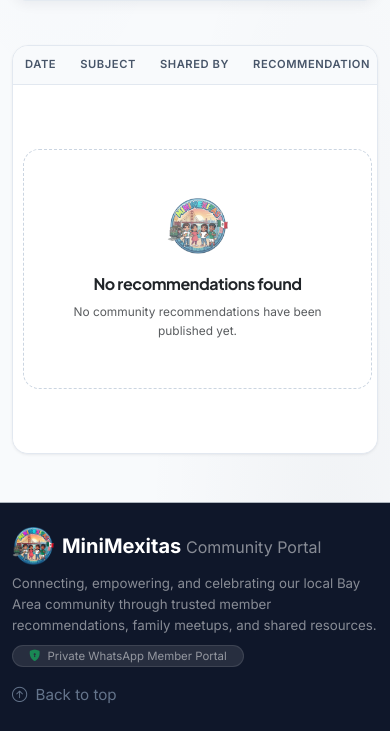
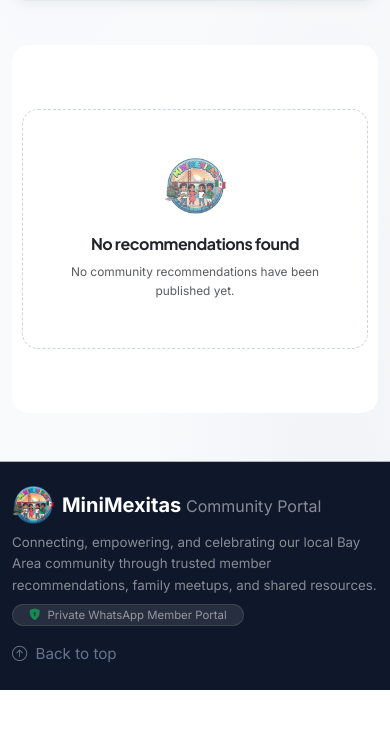
Before and after one commit to pemujo/minimexas, a Django app: template recommendations/templates/recommendations/notes.html in a window 390 px wide. Shown: the part 813-1544 px from the top of the page. After the commit the page ends 1503 px from the top, so only its background shows below. Run offline with Django 5.2, Linux system fonts and the light colour scheme; the template is opened without the code that fills it, so the values that code supplies are empty.

Commit message:
Optimize recommendations list on mobile into responsive cards without lateral scrolling

```diff
--- a/recommendations/templates/recommendations/notes.html
+++ b/recommendations/templates/recommendations/notes.html
@@ -206,7 +206,16 @@
                 box-shadow: none;
             }
         }
-        .recommendation-row.highlighted-row,
+        .recommendation-row.highlighted-row {
+            animation: highlightGlow 1.2s ease-out;
+            background-color: #eff6ff !important;
+            border-color: #93c5fd !important;
+            border-left: 5px solid #2563eb !important;
+            box-shadow: 0 4px 16px rgba(37, 99, 235, 0.12) !important;
+            --bs-table-bg: #eff6ff !important;
+            --bs-table-accent-bg: #eff6ff !important;
+            transition: background-color 0.4s ease, border-color 0.4s ease;
+        }
         .recommendation-row.highlighted-row > td,
         .recommendation-row.highlighted-row > th {
             animation: highlightGlow 1.2s ease-out;
@@ -279,6 +288,144 @@
             background: #f8fafc;
             color: #1e40af;
             border-color: #cbd5e1;
+        }
+
+        /* =========================================================
+           Responsive Mobile Card Feed Layout (< 768px)
+           Eliminates horizontal/lateral scrolling and formats rows as clean cards
+           ========================================================= */
+        @media (max-width: 767.98px) {
+            #leftListColumn .card.card-custom {
+                background: transparent !important;
+                border: none !important;
+                box-shadow: none !important;
+                padding: 0 !important;
+            }
+
+            .table-responsive {
+                overflow-x: visible !important;
+                border: none !important;
+                padding: 0 !important;
+                background: transparent !important;
+            }
+
+            #recommendationsTable {
+                display: block !important;
+                width: 100% !important;
+                border-collapse: separate !important;
+                border-spacing: 0 !important;
+                border: none !important;
+            }
+
+            #recommendationsTable thead {
+                display: none !important;
+            }
+
+            #recommendationsTable tbody {
+                display: flex !important;
+                flex-direction: column !important;
+                gap: 0.85rem !important;
+                width: 100% !important;
+            }
+
+            .recommendation-row {
+                display: grid !important;
+                grid-template-columns: 1fr auto !important;
+                grid-template-areas:
+                    "subject action"
+                    "date    date"
+                    "content content"
+                    "author  author" !important;
+                row-gap: 0.35rem !important;
+                column-gap: 0.5rem !important;
+                align-items: center !important;
+                background: #ffffff !important;
+                border-radius: 16px !important;
+                border: 1px solid rgba(226, 232, 240, 0.95) !important;
+                box-shadow: 0 2px 10px rgba(15, 23, 42, 0.04) !important;
+                padding: 1.1rem !important;
+                margin-bottom: 0 !important;
+                position: relative !important;
+                width: 100% !important;
+                box-sizing: border-box !important;
+            }
+
+            .recommendation-row > td {
+                display: block !important;
+                padding: 0 !important;
+                border: none !important;
+                background: transparent !important;
+                width: 100% !important;
+            }
+
+            .recommendation-row .rec-cell-subject {
+                grid-area: subject !important;
+                justify-self: start !important;
+            }
+
+            .recommendation-row .rec-cell-date {
+                grid-area: date !important;
+                margin-top: -0.05rem !important;
+                margin-bottom: 0.2rem !important;
+            }
+
+            .recommendation-row .rec-cell-action {
+                grid-area: action !important;
+                justify-self: end !important;
+                text-align: right !important;
+            }
+
+            .recommendation-row .rec-cell-content {
+                grid-area: content !important;
+                margin-top: 0.35rem !important;
+                padding-top: 0.65rem !important;
+                border-top: 1px solid rgba(241, 245, 249, 0.95) !important;
+            }
+
+            .recommendation-row .rec-cell-author {
+                grid-area: author !important;
+                margin-top: 0.2rem !important;
+                padding-top: 0.6rem !important;
+                border-top: 1px solid rgba(241, 245, 249, 0.95) !important;
+            }
+
+            .recommendation-row .recommendation-text {
+                font-size: 0.92rem !important;
+                line-height: 1.6 !important;
+                color: #1e293b !important;
+                word-break: break-word !important;
+                overflow-wrap: anywhere !important;
+                white-space: normal !important;
+            }
+
+            .recommendation-row .date-badge {
+                font-size: 0.78rem !important;
+                color: #64748b !important;
+            }
+
+            .recommendation-row .badge-subject {
+                font-size: 0.78rem !important;
+                padding: 4px 10px !important;
+            }
+
+            .loc-pill-btn {
+                max-width: 100% !important;
+                white-space: normal !important;
+                word-break: break-word !important;
+            }
+
+            #serverEmptyRow {
+                display: block !important;
+                width: 100% !important;
+            }
+            #serverEmptyRow > td {
+                display: block !important;
+                width: 100% !important;
+                border: none !important;
+                background: #ffffff !important;
+                border-radius: 16px !important;
+                box-shadow: 0 2px 8px rgba(15, 23, 42, 0.04) !important;
+            }
         }
     </style>
 </head>
@@ -423,12 +570,12 @@
                             <tbody id="tableBody">
                                 {% for row in notes %}
                                     <tr class="recommendation-row" id="rec-row-{{ row.index }}" data-index="{{ row.index }}" data-subject="{{ row.Subject|default:''|lower }}" data-author="{{ row.Shared_By|default:''|lower }}" data-content="{{ row.Recommendation|default:''|lower }}" data-location="{{ row.Location|default:''|lower }}" data-has-loc="{% if row.has_location %}1{% else %}0{% endif %}">
-                                        <td>
+                                        <td class="rec-cell-date">
                                             <span class="date-badge">
                                                 <i class="bi bi-calendar3 me-1 opacity-75"></i> {{ row.Date|default:"—" }}
                                             </span>
                                         </td>
-                                        <td>
+                                        <td class="rec-cell-subject">
                                             {% if row.Subject %}
                                                 <span class="badge-subject">
                                                     {{ row.Subject }}
@@ -437,7 +584,7 @@
                                                 <span class="text-muted small">—</span>
                                             {% endif %}
                                         </td>
-                                        <td>
+                                        <td class="rec-cell-author">
                                             <div class="d-flex align-items-center">
                                                 <div class="author-avatar">
                                                     {{ row.Shared_By|slice:":1"|upper|default:"?" }}
@@ -445,7 +592,7 @@
                                                 <span class="fw-semibold text-dark" style="font-size: 0.88rem;">{{ row.Shared_By|default:"Group Member" }}</span>
                                             </div>
                                         </td>
-                                        <td>
+                                        <td class="rec-cell-content">
                                             <div class="recommendation-text">{{ row.Recommendation|urlize|linebreaksbr }}</div>
 
                                             {% if row.has_location %}
@@ -463,7 +610,7 @@
                                             {% endif %}
                                         </td>
                                         {% if is_admin %}
-                                        <td class="text-center align-middle">
+                                        <td class="rec-cell-action text-center align-middle">
                                             <button type="button" class="btn btn-xs btn-outline-primary rounded-pill px-2 py-1 edit-rec-btn shadow-sm"
                                                 data-index="{{ row.index }}"
                                                 data-row-num="{{ row.row_num|default:'' }}"
```
